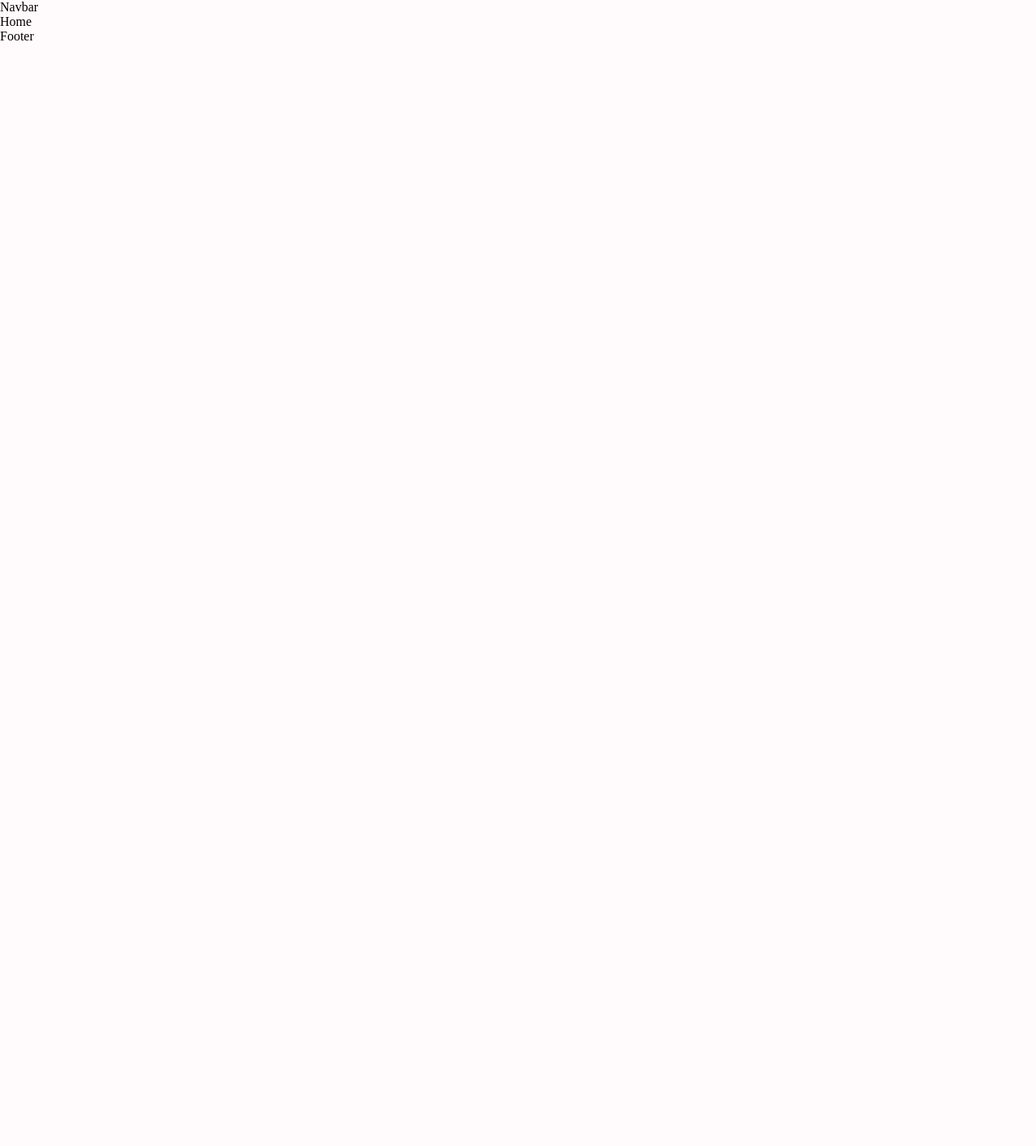
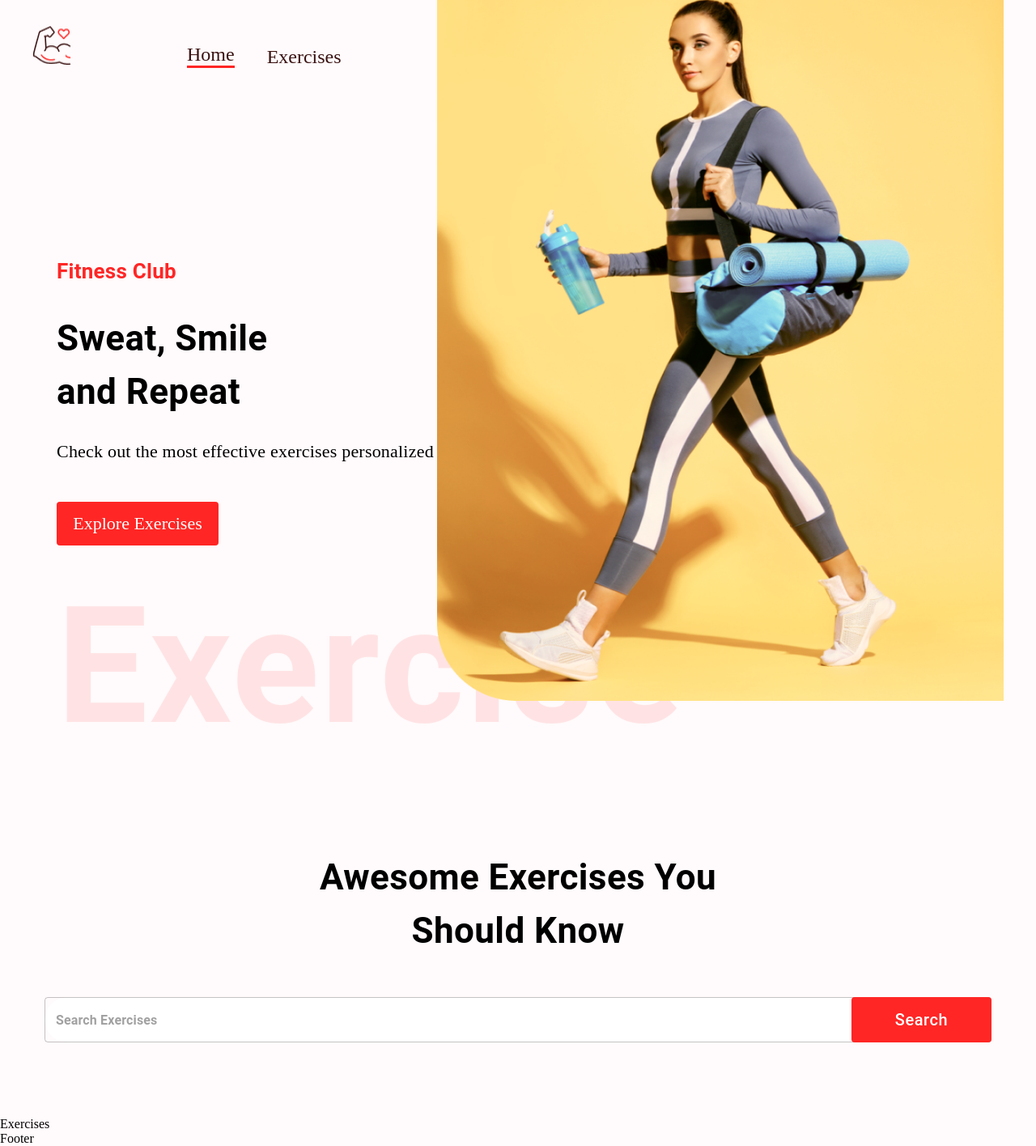
Before and after one commit to amanverma644/Fitbae, a React (Create React App) app: page / in a window 1280 px wide. Shown: the whole page at 81% size. Before the commit the page ends 800 px from the top, so only its background shows below. Built offline with nearby package versions, Linux system fonts and the light colour scheme.

Commit message:
created some new files and added some code

```diff
--- a/src/App.js
+++ b/src/App.js
@@ -13,7 +13,7 @@ function App() {
   return (
     <>
       <Router>
-        <Box width="400px">
+        <Box width="400px" sx={{ width: { xl: '1488px' } }} m="auto">
           <Navbar />
           <Routes>
             <Route path="/" element={<Home />} />
--- /dev/null
+++ b/src/components/Exercises.js
@@ -0,0 +1,7 @@
+import React from 'react'
+
+const Exercises = () => {
+  return <div>Exercises</div>
+}
+
+export default Exercises
--- /dev/null
+++ b/src/components/HeroBanner.js
@@ -0,0 +1,66 @@
+import React from 'react'
+import { Box, Stack, Typography, Button } from '@mui/material'
+import HeroBannerImage from '../assets/images/banner.png'
+
+const HeroBanner = () => {
+  return (
+    <Box
+      sx={{ mt: { lg: '212px', xs: '70px' }, ml: { sm: '50px' } }}
+      position="relative"
+      p="20px"
+    >
+      <Typography color="#FF2625" fontWeight="600" fontSize="26px">
+        Fitness Club
+      </Typography>
+      <Typography
+        fontWeight={700}
+        sx={{ fontSize: { lg: '44px', xs: '40px' } }}
+        mb="23px"
+        mt="30px"
+      >
+        Sweat, Smile <br /> and Repeat
+      </Typography>
+      <Typography fontSize="22px" fontFamily="Alegreya" lineHeight="35px">
+        Check out the most effective exercises personalized to you
+      </Typography>
+
+      <Stack>
+        <a
+          href="#exercises"
+          style={{
+            marginTop: '45px',
+            textDecoration: 'none',
+            width: '200px',
+            textAlign: 'center',
+            background: '#FF2625',
+            padding: '14px',
+            fontSize: '22px',
+            textTransform: 'none',
+            color: 'white',
+            borderRadius: '4px',
+          }}
+        >
+          Explore Exercises
+        </a>
+      </Stack>
+      <Typography
+        fontWeight={600}
+        color="#FF2625"
+        sx={{
+          opacity: '0.1',
+          display: { lg: 'block', xs: 'none' },
+          fontSize: '200px',
+        }}
+      >
+        Exercise
+      </Typography>
+      <img
+        src={HeroBannerImage}
+        alt="hero-banner"
+        className="hero-banner-img"
+      />
+    </Box>
+  )
+}
+
+export default HeroBanner
--- a/src/components/Navbar.js
+++ b/src/components/Navbar.js
@@ -1,7 +1,54 @@
 import React from 'react'
+import { Link } from 'react-router-dom'
+import { Stack } from '@mui/material'
+
+import Logo from '../assets/images/Logo.png'
 
 const Navbar = () => {
-  return <div>Navbar</div>
+  return (
+    <Stack
+      direction="row"
+      justifyContent="space-around"
+      sx={{
+        gap: { sm: '123px', xs: '40px' },
+        mt: { sm: '32px', xs: '20px' },
+        justifyContent: 'none',
+      }}
+      px="20px"
+    >
+      <Link to="/">
+        <img
+          src={Logo}
+          alt="logo"
+          style={{ width: '48px', height: '48px', margin: '0px 20px' }}
+        />
+      </Link>
+      <Stack
+        direction="row"
+        gap="40px"
+        fontFamily="Alegreya"
+        fontSize="24px"
+        alignItems="flex-end"
+      >
+        <Link
+          to="/"
+          style={{
+            textDecoration: 'none',
+            color: '#3A1212',
+            borderBottom: '3px solid #FF2625',
+          }}
+        >
+          Home
+        </Link>
+        <a
+          href="#exercises"
+          style={{ textDecoration: 'none', color: '#3A1212' }}
+        >
+          Exercises
+        </a>
+      </Stack>
+    </Stack>
+  )
 }
 
 export default Navbar
--- /dev/null
+++ b/src/components/SearchExercises.js
@@ -0,0 +1,53 @@
+import React, { useState, useEffect } from 'react'
+import { Box, Button, Stack, TextField, Typography } from '@mui/material'
+
+const SearchExercises = () => {
+  const [search, setSearch] = useState('')
+  return (
+    <Stack alignItems="center" mt="37px" justifyContent="center" p="20px">
+      <Typography
+        fontWeight={700}
+        sx={{ fontSize: { lg: '44px', xs: '30px' } }}
+        mb="49px"
+        textAlign="center"
+      >
+        Awesome Exercises You <br /> Should Know
+      </Typography>
+      <Box position="relative" mb="72px">
+        <TextField
+          height="76px"
+          sx={{
+            input: { fontWeight: '700', border: 'none', borderRadius: '4px' },
+            width: { lg: '1170px', xs: '350px' },
+            backgroundColor: '#fff',
+            borderRadius: '40px',
+          }}
+          value={search}
+          onChange={(e) => {
+            setSearch(e.target.value.toLowerCase())
+          }}
+          placeholder="Search Exercises"
+          type="text"
+        />
+        <Button
+          className="search-btn"
+          sx={{
+            bgcolor: '#FF2625',
+            color: '#fff',
+            textTransform: 'none',
+            width: { lg: '173px', xs: '80px' },
+            height: '56px',
+            position: 'absolute',
+            right: '0px',
+            fontSize: { lg: '20px', xs: '14px' },
+          }}
+          // onClick={handleSearch}
+        >
+          Search
+        </Button>
+      </Box>
+    </Stack>
+  )
+}
+
+export default SearchExercises
--- a/src/pages/Home.js
+++ b/src/pages/Home.js
@@ -1,7 +1,17 @@
-import React from 'react'
+import React, { useState } from 'react'
+import { Box } from '@mui/material'
+import HeroBanner from '../components/HeroBanner'
+import SearchExercises from '../components/SearchExercises'
+import Exercises from '../components/Exercises'
 
 const Home = () => {
-  return <div>Home</div>
+  return (
+    <Box>
+      <HeroBanner />
+      <SearchExercises />
+      <Exercises />
+    </Box>
+  )
 }
 
 export default Home
```
